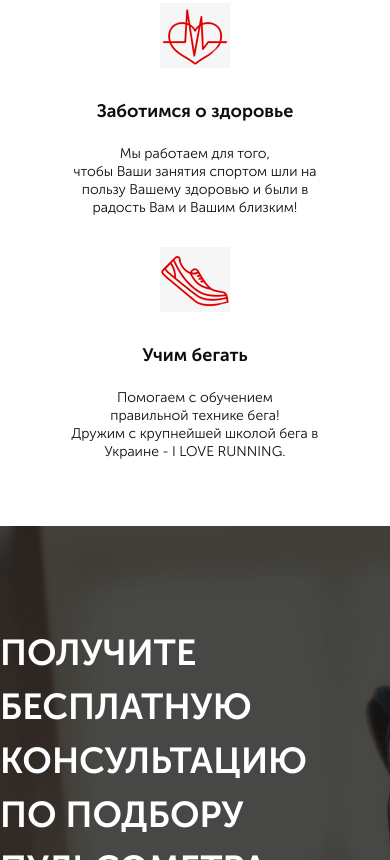
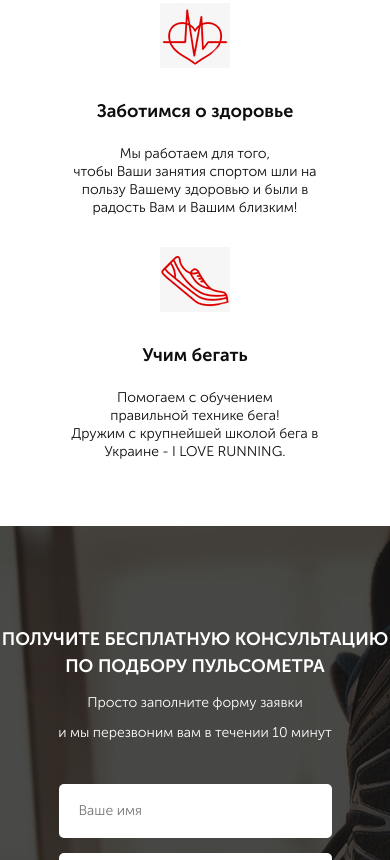
Before and after one commit to markbulavchyk/Pulse, a website: page src/index.html in a window 390 px wide. Shown: the part 1140-2000 px from the top of the page. Drawn offline with Linux system fonts and the light colour scheme; files whose address does not match are found by name.

Commit message:
adaptive for consultation section done

```diff
--- a/src/sass/blocks/_media.scss
+++ b/src/sass/blocks/_media.scss
@@ -14,7 +14,18 @@
 			font-size: 20px;
 		}
 	}
-
+	.consultation {
+		.title_left {
+			font-size: 34px;
+			text-align: center;
+		}
+		&__descr {
+			text-align: center;
+		}
+		.feed-form {
+			margin: 36px auto 0 auto;
+		}
+	}
 }
 @media (max-width: 767px){
 	.promo {
@@ -62,6 +73,17 @@
 			margin-top: 30px;
 		}
 	}
+	.consultation {
+		.title_left {
+			font-size: 26px;
+			text-align: center;
+		}
+		.consultation__descr {
+			font-size: 18px;
+			font-weight: 300;
+		}
+	}
+
 };
 @media (max-width: 575px){
 	.promo {
@@ -71,10 +93,11 @@
 			}
 		}
 		&__header {
-            font-size: 26px;
+			font-size: 22px;
 		}
 		&__subheader {
 			font-size: 16px;
+			text-align: center;
 		}
 		&__icons {
 			width: 100%;
@@ -87,5 +110,19 @@
 			margin-top: 40px;
 		}
 	}
+	.consultation {
+		.title_left {
+			font-size: 18px;
+		}
+		.consultation__descr {
+			font-size: 14px;
+		}
+		.feed-form {
+			width: 70%;
+		}
+		button {
+			font-size: 14px;
+		}
+	}
 
 };
```
Also changed, not shown: src/css/style.min.css. Lines whose indentation alone changed are shown as unchanged.
